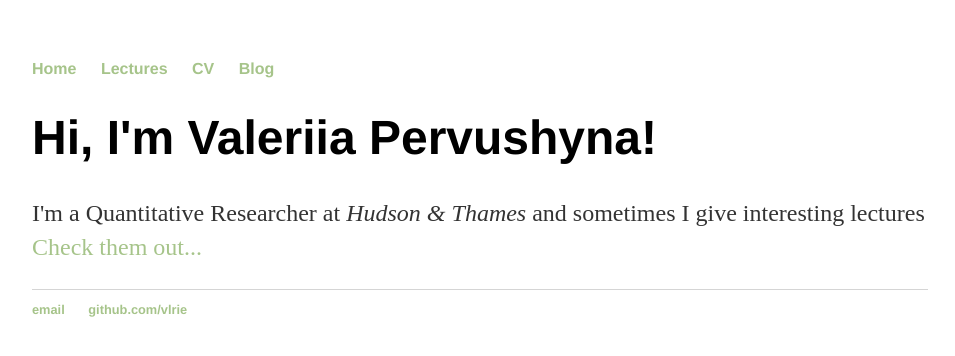
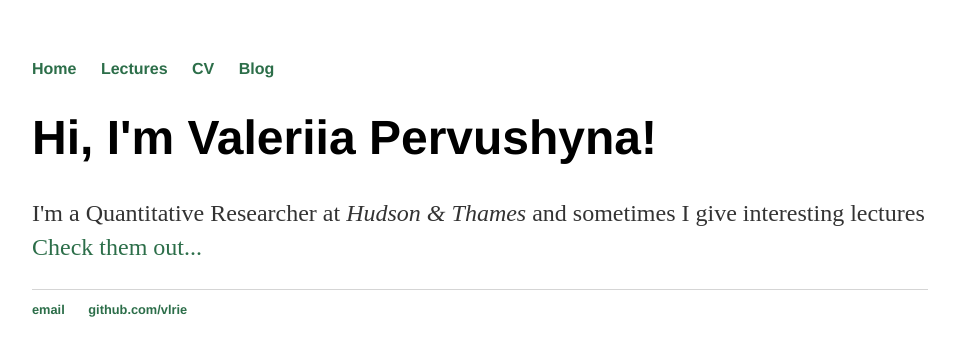
Before and after one commit to vlrie/vlrie.github.io, a Jekyll site: the page built from index.html, in a window 1280 px wide. Shown: the top 356 px of the page, without its empty margins (160-1115 px from the left). Built offline with Jekyll 4.4.1, drawn with Linux system fonts in a browser that asks for light colours.

Commit message:
Color update

```diff
--- a/css/main.css
+++ b/css/main.css
@@ -15,7 +15,7 @@ nav ul li, footer ul li {
 }
 a {
     text-decoration: none;
-    color: #A6C48A;
+    color: #2C6E49;
 }
 a:hover {
     text-decoration: underline;
```
